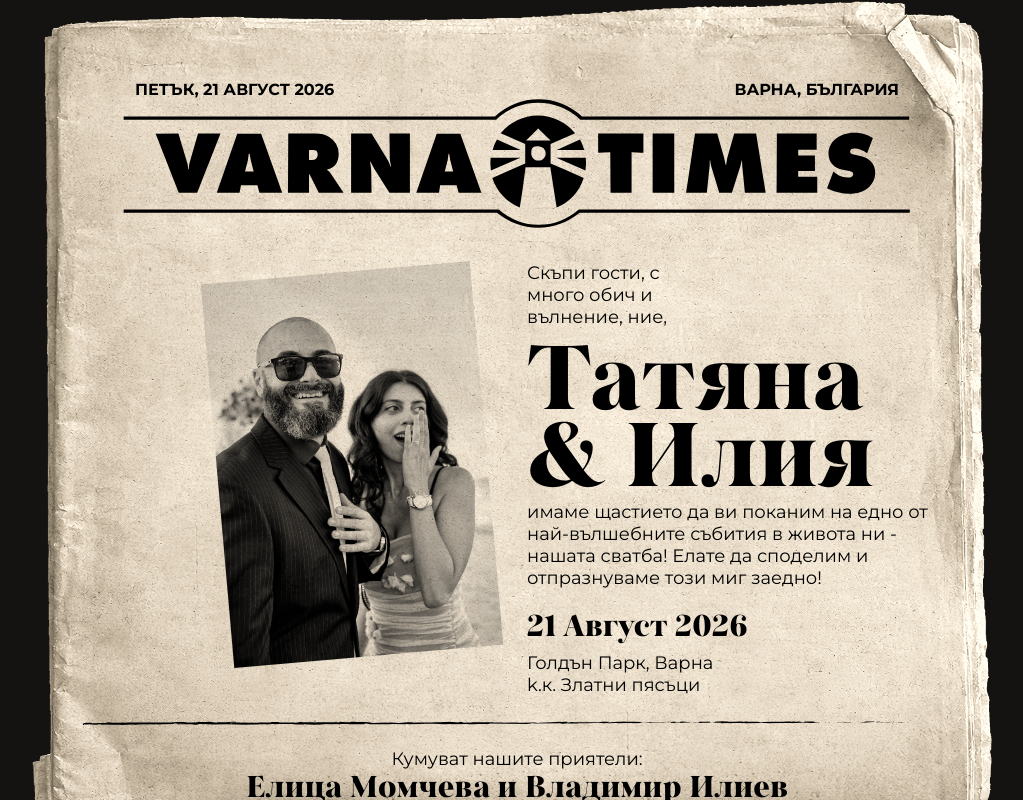
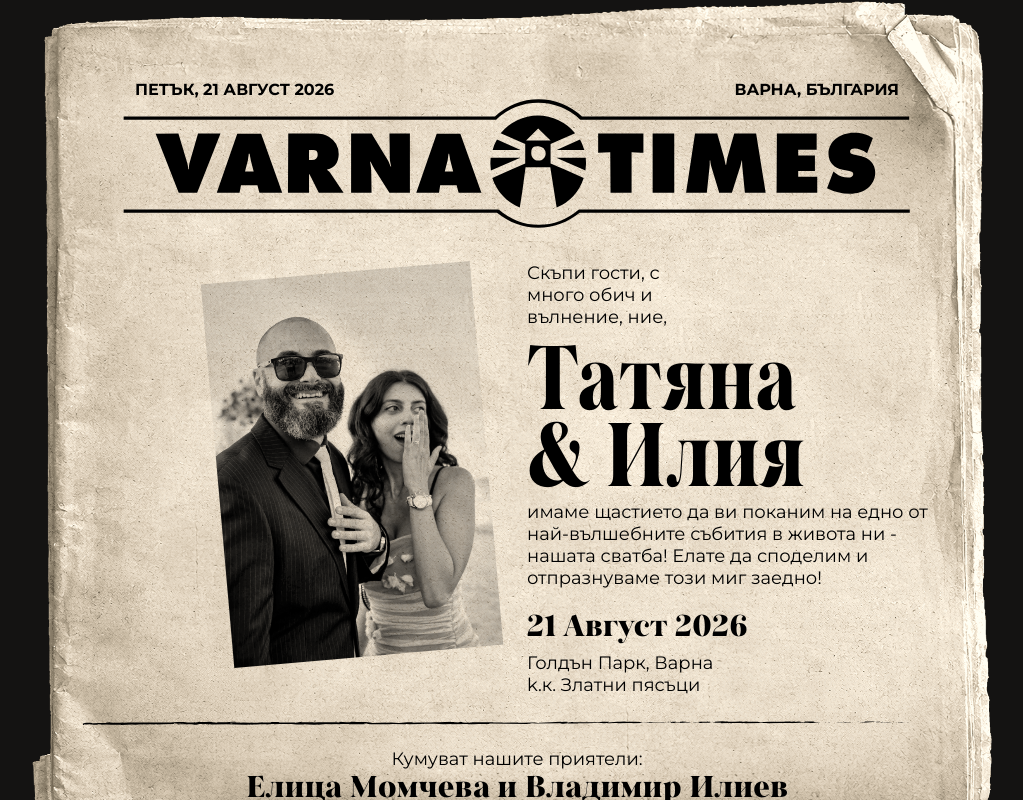
Before and after one commit to IvailoStoyanov/ilkoTatyanaWedding, a React (Vite) app: page / in a window 1280 px wide. Shown: the top 800 px of the page, without its empty margins (123-1146 px from the left). Built offline with nearby package versions, Linux system fonts and the light colour scheme.

Commit message:
Enhance Header styles: apply horizontal scaling to h1 for improved visual alignment.

```diff
--- a/src/components/Header/Header.module.scss
+++ b/src/components/Header/Header.module.scss
@@ -37,6 +37,8 @@
   h1 {
     font-size: 35px;
     margin-bottom: 5px;
+    transform: scaleX(0.8);
+    transform-origin: left center;
   }
 }
 
```
